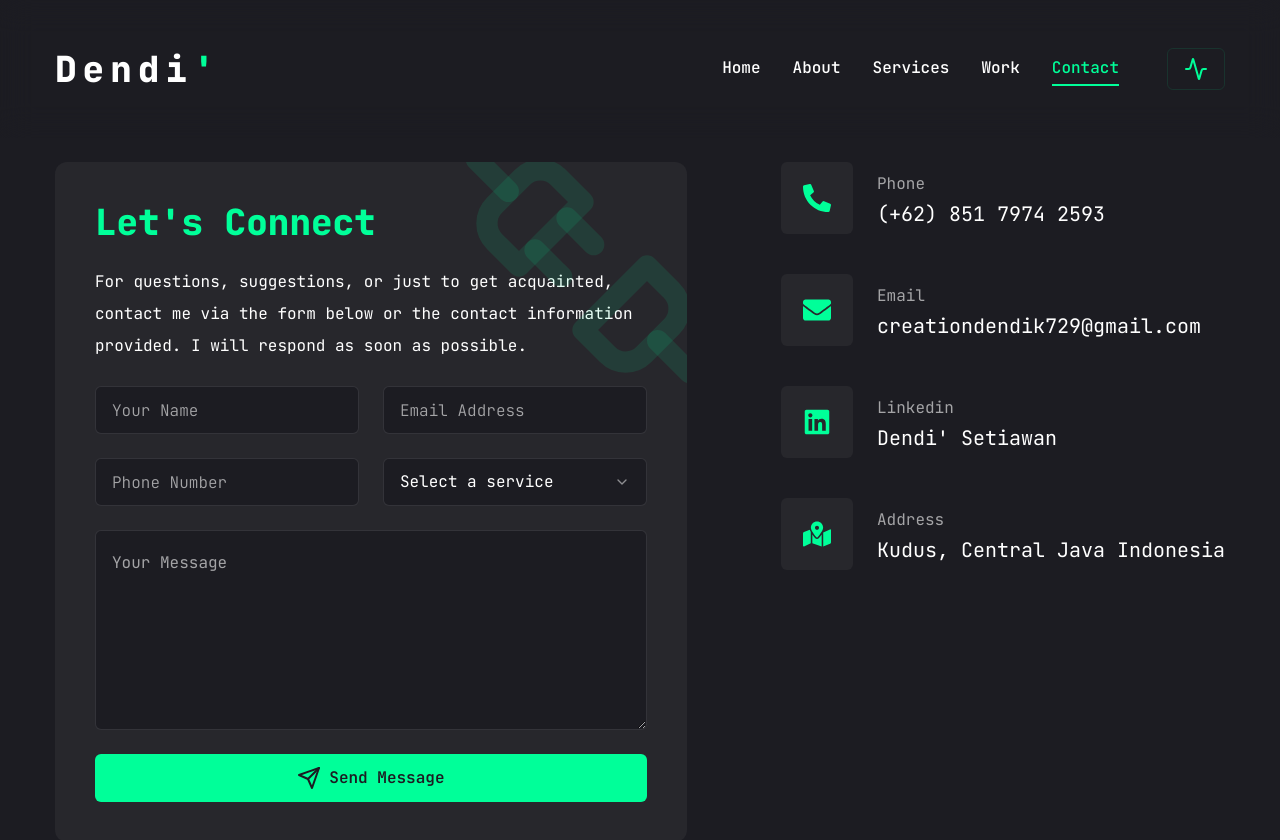
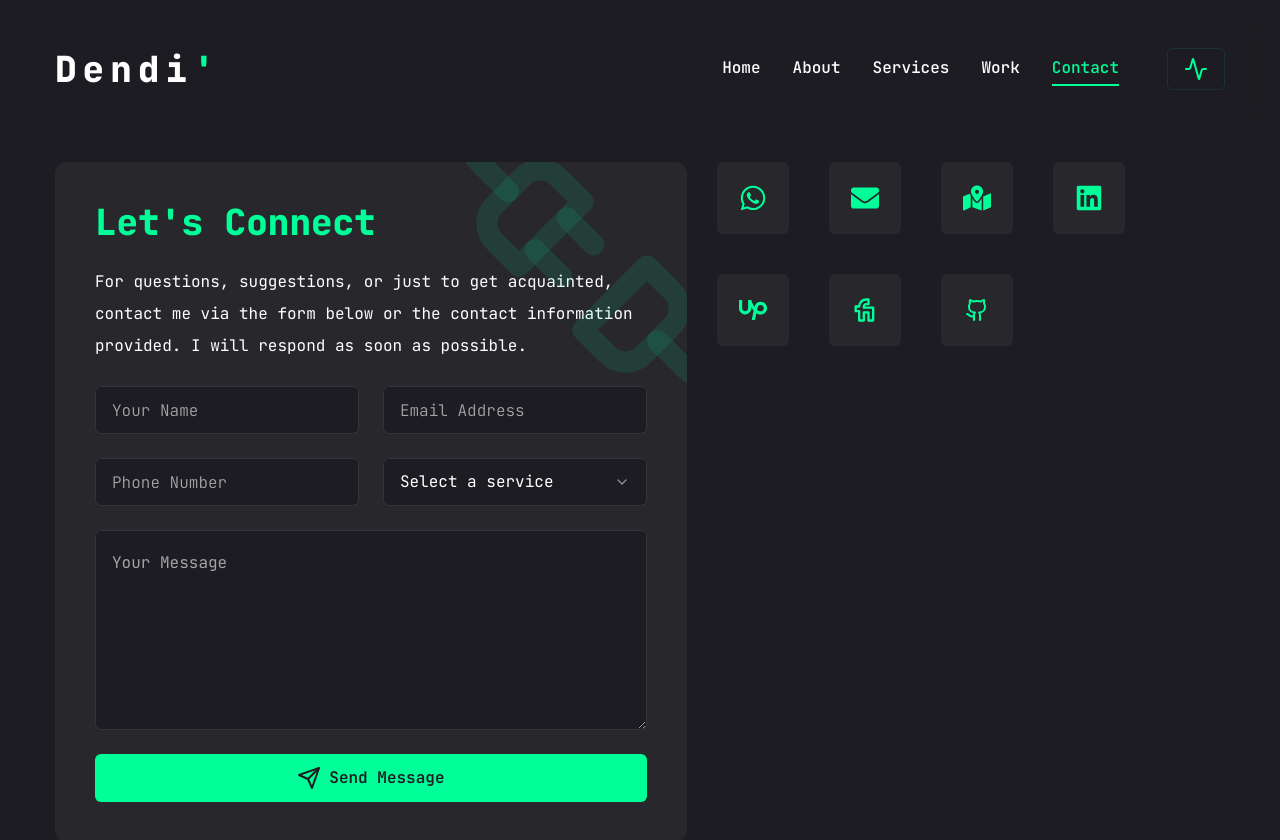
Before and after one commit to dendik-creation/dendik-creation-portfolio, a Next.js app: page /contact in a window 1280 px wide. Shown: the top 840 px of the page. Built offline with nearby package versions, Linux system fonts and the light colour scheme.

Commit message:
fix: Fix style info data contact

```diff
--- a/src/app/contact/page.tsx
+++ b/src/app/contact/page.tsx
@@ -1,5 +1,12 @@
 "use client";
 import React, { ChangeEvent, FormEvent, useState } from "react";
+
+import {
+  Tooltip,
+  TooltipContent,
+  TooltipProvider,
+  TooltipTrigger,
+} from "@/components/ui/tooltip";
 import { Button } from "@/components/ui/button";
 import { Input } from "@/components/ui/input";
 import {
@@ -11,22 +18,27 @@ import {
   SelectTrigger,
 } from "@/components/ui/select";
 import { Textarea } from "@/components/ui/textarea";
+
 import { ContactForm, ContactInfo } from "@/types/TypeContact";
+
 import {
   FaEnvelope,
   FaLinkedin,
   FaMapMarkedAlt,
-  FaPhoneAlt,
+  FaWhatsapp,
 } from "react-icons/fa";
+
 import { motion } from "framer-motion";
 import { SelectValue } from "@radix-ui/react-select";
-import { Send, Unplug } from "lucide-react";
+import { Send, Unplug, Github } from "lucide-react";
 import { toast } from "sonner";
 import { Toaster } from "@/components/ui/sonner";
+import { SiUpwork } from "react-icons/si";
+import { TbBrandFiverr } from "react-icons/tb";
 
 const contactInfo: ContactInfo = [
   {
-    icon: <FaPhoneAlt />,
+    icon: <FaWhatsapp />,
     title: "Phone",
     description: "(+62) 851 7974 2593",
     href: "https://wa.me/6285179742593?message=Holla",
@@ -38,16 +50,34 @@ const contactInfo: ContactInfo = [
     href: "mailto:creationdendik729@gmail.com",
   },
   {
+    icon: <FaMapMarkedAlt />,
+    title: "Address",
+    description: "Kudus, Central Java Indonesia",
+    href: "https://maps.app.goo.gl/3eNP98LpccbmvYw57",
+  },
+  {
     icon: <FaLinkedin />,
     title: "Linkedin",
     description: "Dendi' Setiawan",
     href: "https://linkedin.com/in/dendi-setiawan-165057263",
   },
   {
-    icon: <FaMapMarkedAlt />,
-    title: "Address",
-    description: "Kudus, Central Java Indonesia",
-    href: "https://maps.app.goo.gl/3eNP98LpccbmvYw57",
+    icon: <SiUpwork />,
+    title: "Upwork",
+    description: "Dendi' Setiawan",
+    href: "https://www.upwork.com/freelancers/~019a1d14923d5e4999?mp_source=share",
+  },
+  {
+    icon: <TbBrandFiverr />,
+    title: "Fiverr",
+    description: "Dendi' Setiawan",
+    href: "https://www.fiverr.com/dendik_creation",
+  },
+  {
+    icon: <Github />,
+    title: "Github",
+    description: "Dendi' Creation",
+    href: "https://github.com/dendik-creation",
   },
 ];
 
@@ -117,9 +147,20 @@ const Contact: React.FC = () => {
     >
       <div className="container mx-auto">
         <Toaster theme="light" />
-        <div className="flex flex-col xl:flex-row gap-[30px]">
+        <div className="flex flex-col-reverse xl:flex-row gap-[30px]">
           {/* Form */}
-          <div className="xl:w-[54%] order-2 xl:order-none">
+          <motion.div
+            initial={{ opacity: 0 }}
+            animate={{
+              opacity: 1,
+              transition: {
+                delay: 1,
+                duration: 0.4,
+                ease: "easeIn",
+              },
+            }}
+            className="xl:w-[54%] order-2 xl:order-none"
+          >
             <form
               onSubmit={handleSendMessage}
               className="flex flex-col gap-6 p-10 bg-[#27272c] overflow-hidden relative rounded-xl"
@@ -208,10 +249,10 @@ const Contact: React.FC = () => {
                 <div className="">Send Message</div>
               </Button>
             </form>
-          </div>
+          </motion.div>
           {/* Info */}
-          <div className="flex-1 flex items-center xl:items-start xl:item xl:justify-end order-1 xl:order-none mb-8 xl:mb-0">
-            <ul className="flex flex-col gap-10">
+          <div className="flex-1 flex items-center xl:items-start xl:item order-1 xl:order-none mb-8 xl:mb-0">
+            <ul className="flex flex-col gap-10 xl:flex-row xl:flex-wrap">
               {contactInfo?.map((item, index) => (
                 <li key={index} className="group overflow-hidden">
                   <motion.div
@@ -230,14 +271,24 @@ const Contact: React.FC = () => {
                       href={item?.href}
                       className="flex items-center gap-6"
                     >
-                      <div className="w-[52px] h-[52px] xl:w-[72px] xl:h-[72px] bg-[#27272c] text-accent rounded-md flex items-center justify-center">
-                        <div className="text-[28px]">{item?.icon}</div>
-                      </div>
-                      <div className="flex-1">
+                      <TooltipProvider delayDuration={100}>
+                        <Tooltip>
+                          <TooltipTrigger>
+                            <div className="w-[52px] h-[52px] relative xl:w-[72px] xl:h-[72px] bg-[#27272c] text-accent rounded-md flex items-center justify-center">
+                              <div className="text-[28px]">{item?.icon}</div>
+                              <div className="absolute -bottom-0 rounded-md left-0 w-full h-0 bg-gradient-to-t from-accent/40 to-transparent opacity-0 group-hover:opacity-100 transition-all group-hover:h-8"></div>
+                            </div>
+                          </TooltipTrigger>
+                          <TooltipContent side="bottom">
+                            <p>{item?.description}</p>
+                          </TooltipContent>
+                        </Tooltip>
+                      </TooltipProvider>
+                      <div className="flex-1 xl:hidden block">
                         <p className="text-white/60">{item.title}</p>
-                        <h3 className="text-xl group-hover:underline transition-all group-hover:underline-offset-4">
+                        <p className="text-xl group-hover:underline transition-all group-hover:underline-offset-4">
                           {item.description}
-                        </h3>
+                        </p>
                       </div>
                     </a>
                   </motion.div>
```
